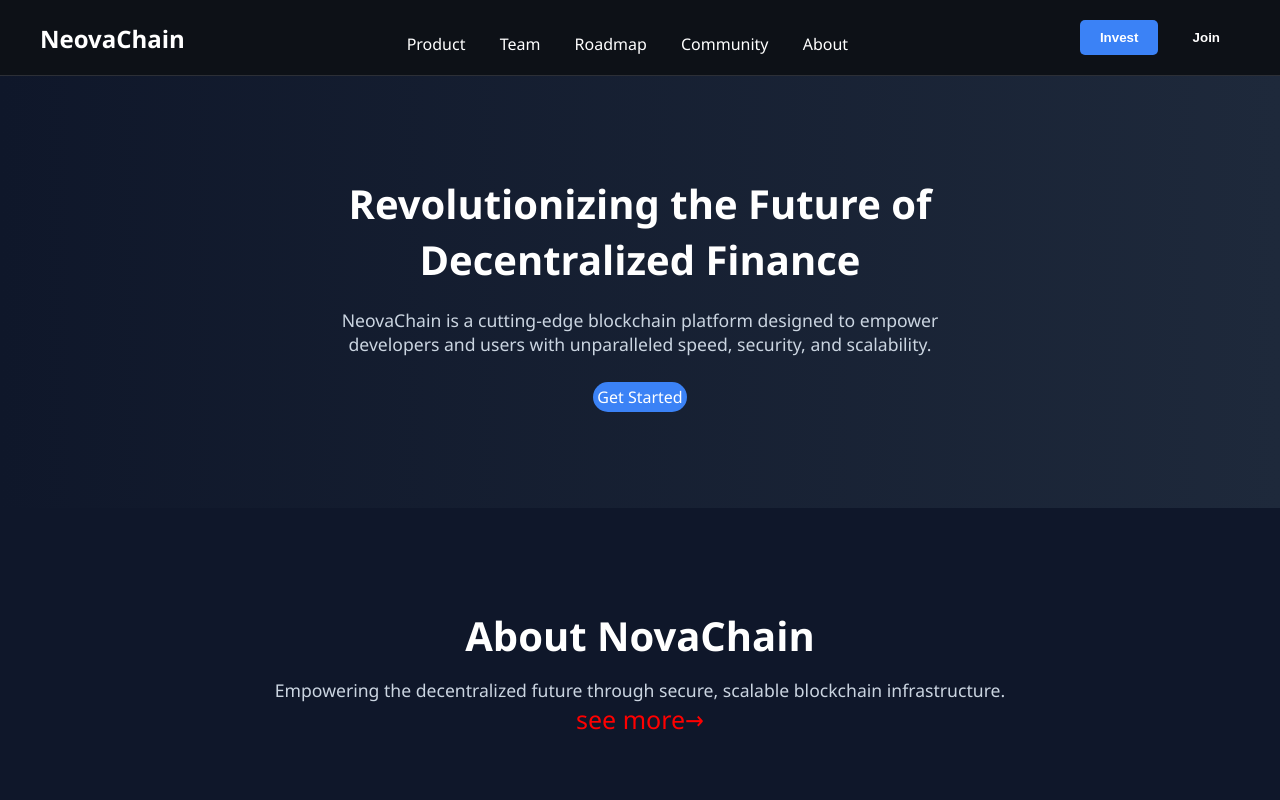
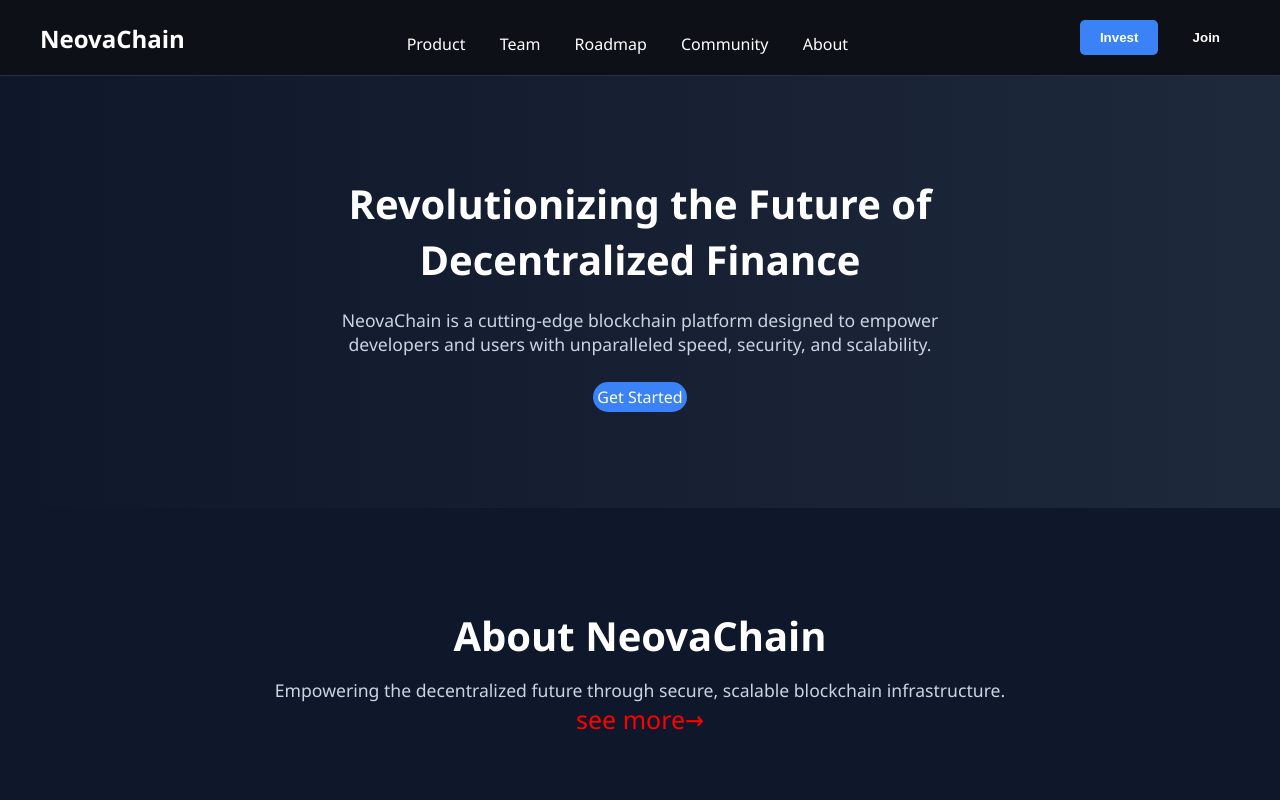
Before and after one commit to Leogabson/Neova-Chain, a plain HTML site: page index.html in a window 1280 px wide. Shown: the top 800 px of the page. Drawn offline with Linux system fonts and the light colour scheme.

Commit message:
Update index.html

```diff
--- a/index.html
+++ b/index.html
@@ -49,7 +49,7 @@
     <!-- About section -->
     <section class="page-hero about-hero">
       <div id="see-more-about" class="container">
-        <h1>About NovaChain</h1>
+        <h1>About NeovaChain</h1>
         <p>
           Empowering the decentralized future through secure, scalable
           blockchain infrastructure.
```
